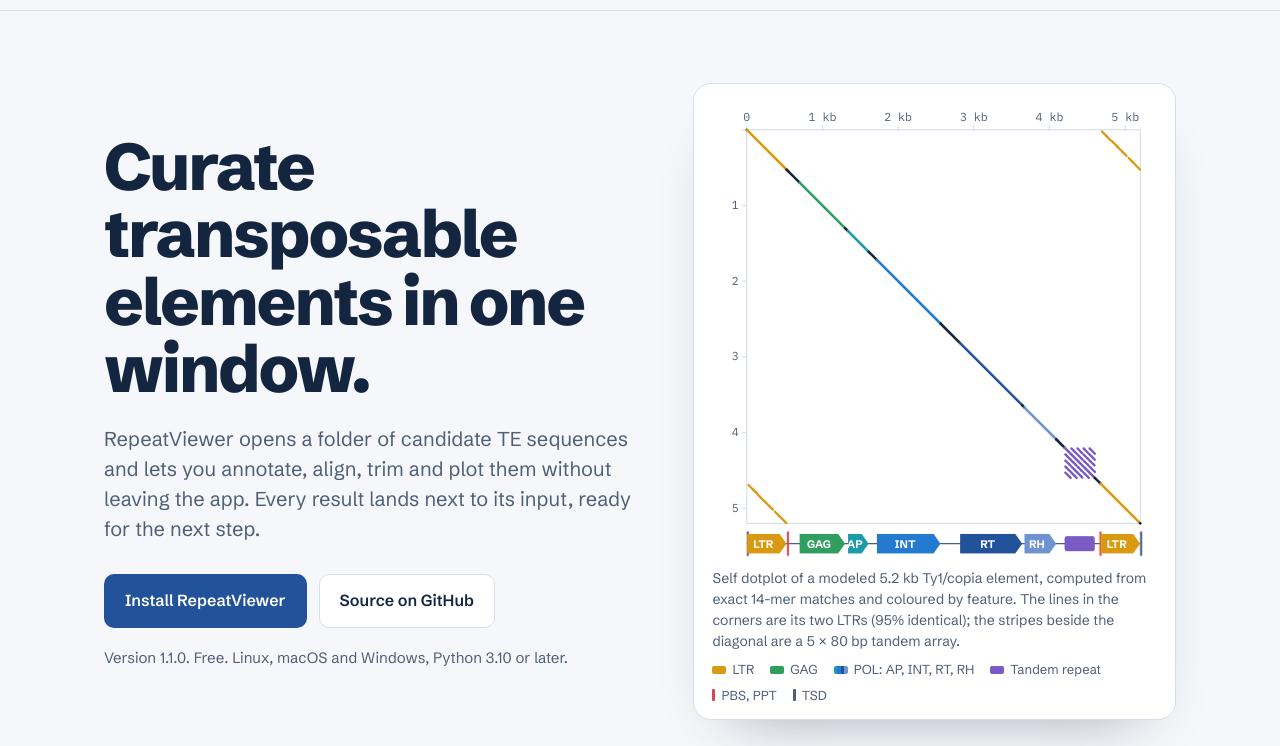
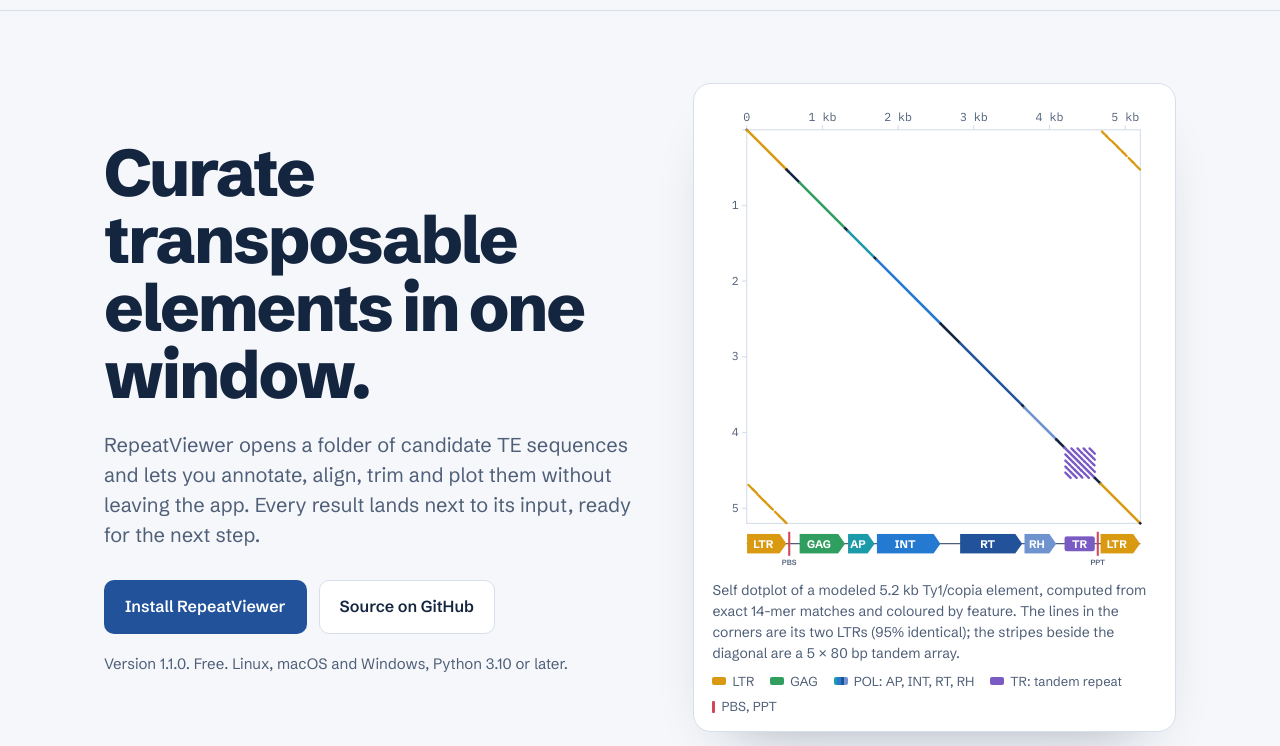
Before and after one commit to aelnagish/RepeatViewer, a plain HTML site: page docs/index.html in a window 1280 px wide. Shown: the part 54-800 px from the top of the page. Drawn offline with Linux system fonts and the light colour scheme.

Commit message:
Fix dotplot element rail: drop TSD ticks, align PBS/PPT, widen AP

```diff
--- a/docs/index.html
+++ b/docs/index.html
@@ -124,6 +124,7 @@ p code, li code, dd code { background: var(--sky-soft); padding: .1em .35em; bor
 .dp-off { stroke-width: 2; stroke-linecap: round; }
 .rail text { font-family: var(--font); font-size: 9.5px; font-weight: 700; fill: #fff; }
 .rail .bb { stroke: var(--muted); stroke-width: 1; }
+.rail text.lab { font-size: 6.5px; font-weight: 600; fill: var(--muted); }
 
 @media (prefers-reduced-motion: no-preference) {
   .dp-draw { stroke-dasharray: 1; stroke-dashoffset: 1; animation-name: draw; animation-timing-function: linear; animation-fill-mode: both; }
@@ -279,7 +280,7 @@ h3 { font-size: 21px; line-height: 1.25; letter-spacing: -.01em; margin: 0 0 8px
     </div>
 
     <figure class="plot-card" style="margin:0">
-      <svg id="dotplot" viewBox="0 0 384 394" role="img" aria-labelledby="dp-title dp-desc">
+      <svg id="dotplot" viewBox="0 0 384 404" role="img" aria-labelledby="dp-title dp-desc">
 <title id="dp-title">Self dotplot of a modeled Ty1/copia LTR retrotransposon</title>
 <desc id="dp-desc">Exact 14-mer matches of a 5,201 bp element against itself, coloured by the feature each match falls in. The diagonal is the element against itself; the lines in the corners show that the two LTRs are near-identical; the stripes beside the diagonal are a tandem array. The annotation track runs under the plot.</desc>
 <g class="axis">
@@ -309,8 +310,8 @@ h3 { font-size: 21px; line-height: 1.25; letter-spacing: -.01em; margin: 0 0 8px
 <line class="dp-draw dp-diag" pathLength="1" x1="65.9" y1="59.9" x2="75.7" y2="69.7" stroke="var(--plot-dot)" style="animation-delay:0.29s;animation-duration:0.05s"/>
 <line class="dp-draw dp-diag" pathLength="1" x1="75.7" y1="69.7" x2="114.9" y2="108.9" stroke="var(--gag)" style="animation-delay:0.32s;animation-duration:0.15s"/>
 <line class="dp-draw dp-diag" pathLength="1" x1="114.9" y1="108.9" x2="117.5" y2="111.5" stroke="var(--plot-dot)" style="animation-delay:0.47s;animation-duration:0.05s"/>
-<line class="dp-draw dp-diag" pathLength="1" x1="117.5" y1="111.5" x2="135.2" y2="129.2" stroke="var(--pol-1)" style="animation-delay:0.48s;animation-duration:0.07s"/>
-<line class="dp-draw dp-diag" pathLength="1" x1="135.2" y1="129.2" x2="142.4" y2="136.4" stroke="var(--plot-dot)" style="animation-delay:0.55s;animation-duration:0.05s"/>
+<line class="dp-draw dp-diag" pathLength="1" x1="117.5" y1="111.5" x2="140.4" y2="134.4" stroke="var(--pol-1)" style="animation-delay:0.48s;animation-duration:0.07s"/>
+<line class="dp-draw dp-diag" pathLength="1" x1="140.4" y1="134.4" x2="142.4" y2="136.4" stroke="var(--plot-dot)" style="animation-delay:0.55s;animation-duration:0.05s"/>
 <line class="dp-draw dp-diag" pathLength="1" x1="142.4" y1="136.4" x2="197.3" y2="191.3" stroke="var(--pol-2)" style="animation-delay:0.58s;animation-duration:0.21s"/>
 <line class="dp-draw dp-diag" pathLength="1" x1="197.3" y1="191.3" x2="214.3" y2="208.3" stroke="var(--plot-dot)" style="animation-delay:0.79s;animation-duration:0.06s"/>
 <line class="dp-draw dp-diag" pathLength="1" x1="214.3" y1="208.3" x2="267.9" y2="261.9" stroke="var(--pol-3)" style="animation-delay:0.85s;animation-duration:0.20s"/>
@@ -393,18 +394,16 @@ h3 { font-size: 21px; line-height: 1.25; letter-spacing: -.01em; margin: 0 0 8px
 <line class="dp-draw dp-off" pathLength="1" x1="365.6" y1="54.2" x2="369.7" y2="58.3" stroke="var(--ltr)" style="animation-delay:1.43s;animation-duration:0.05s"/>
 <g class="rail">
 <line class="bb" x1="30" y1="381.5" x2="370" y2="381.5"/>
-<rect class="dp-pop" x="30.0" y="371" width="1.8" height="21" fill="var(--muted)" style="animation-delay:0.15s;animation-duration:0.20s"/>
 <g class="dp-pop" style="animation-delay:0.15s;animation-duration:0.20s"><polygon points="30.3,373 58.3,373 64.3,381.5 58.3,390 30.3,390" fill="var(--ltr)"/><text x="44.3" y="385.1" text-anchor="middle">LTR</text></g>
-<rect class="dp-pop" x="64.7" y="371" width="1.8" height="21" fill="var(--tsd)" style="animation-delay:0.28s;animation-duration:0.20s"/>
+<g class="dp-pop" style="animation-delay:0.28s;animation-duration:0.20s"><rect x="65.8" y="371" width="1.8" height="21" fill="var(--tsd)"/><text class="lab" x="66.7" y="400" text-anchor="middle">PBS</text></g>
 <g class="dp-pop" style="animation-delay:0.32s;animation-duration:0.20s"><polygon points="75.7,373 108.9,373 114.9,381.5 108.9,390 75.7,390" fill="var(--gag)"/><text x="92.3" y="385.1" text-anchor="middle">GAG</text></g>
-<g class="dp-pop" style="animation-delay:0.48s;animation-duration:0.20s"><polygon points="117.5,373 129.2,373 135.2,381.5 129.2,390 117.5,390" fill="var(--pol-1)"/><text x="123.4" y="385.1" text-anchor="middle">AP</text></g>
+<g class="dp-pop" style="animation-delay:0.48s;animation-duration:0.20s"><polygon points="117.5,373 134.4,373 140.4,381.5 134.4,390 117.5,390" fill="var(--pol-1)"/><text x="126.0" y="385.1" text-anchor="middle">AP</text></g>
 <g class="dp-pop" style="animation-delay:0.58s;animation-duration:0.20s"><polygon points="142.4,373 191.3,373 197.3,381.5 191.3,390 142.4,390" fill="var(--pol-2)"/><text x="166.8" y="385.1" text-anchor="middle">INT</text></g>
 <g class="dp-pop" style="animation-delay:0.85s;animation-duration:0.20s"><polygon points="214.3,373 261.9,373 267.9,381.5 261.9,390 214.3,390" fill="var(--pol-3)"/><text x="238.1" y="385.1" text-anchor="middle">RT</text></g>
 <g class="dp-pop" style="animation-delay:1.07s;animation-duration:0.20s"><polygon points="269.9,373 291.3,373 297.3,381.5 291.3,390 269.9,390" fill="var(--pol-4)"/><text x="280.6" y="385.1" text-anchor="middle">RH</text></g>
-<rect class="dp-pop" x="304.5" y="375" width="26.1" height="13" rx="2" fill="var(--tandem)" style="animation-delay:1.20s;animation-duration:0.20s"/>
-<rect class="dp-pop" x="334.6" y="371" width="1.8" height="21" fill="var(--tsd)" style="animation-delay:1.31s;animation-duration:0.20s"/>
+<g class="dp-pop" style="animation-delay:1.20s;animation-duration:0.20s"><rect x="304.5" y="375" width="26.1" height="13" rx="2" fill="var(--tandem)"/><text x="317.5" y="385.1" text-anchor="middle">TR</text></g>
+<g class="dp-pop" style="animation-delay:1.31s;animation-duration:0.20s"><rect x="332.3" y="371" width="1.8" height="21" fill="var(--tsd)"/><text class="lab" x="333.2" y="400" text-anchor="middle">PPT</text></g>
 <g class="dp-pop" style="animation-delay:1.32s;animation-duration:0.20s"><polygon points="335.6,373 363.7,373 369.7,381.5 363.7,390 335.6,390" fill="var(--ltr)"/><text x="349.6" y="385.1" text-anchor="middle">LTR</text></g>
-<rect class="dp-pop" x="369.7" y="371" width="1.8" height="21" fill="var(--muted)" style="animation-delay:1.45s;animation-duration:0.20s"/>
 </g>
 </svg>
       <figcaption>
@@ -413,9 +412,8 @@ h3 { font-size: 21px; line-height: 1.25; letter-spacing: -.01em; margin: 0 0 8px
           <li><i style="background:var(--ltr)"></i>LTR</li>
           <li><i style="background:var(--gag)"></i>GAG</li>
           <li><i style="background:linear-gradient(90deg,var(--pol-1) 25%,var(--pol-2) 25% 50%,var(--pol-3) 50% 75%,var(--pol-4) 75%)"></i>POL: AP, INT, RT, RH</li>
-          <li><i style="background:var(--tandem)"></i>Tandem repeat</li>
+          <li><i style="background:var(--tandem)"></i>TR: tandem repeat</li>
           <li><i class="tick" style="background:var(--tsd)"></i>PBS, PPT</li>
-          <li><i class="tick" style="background:var(--muted)"></i>TSD</li>
         </ul>
       </figcaption>
     </figure>
```
